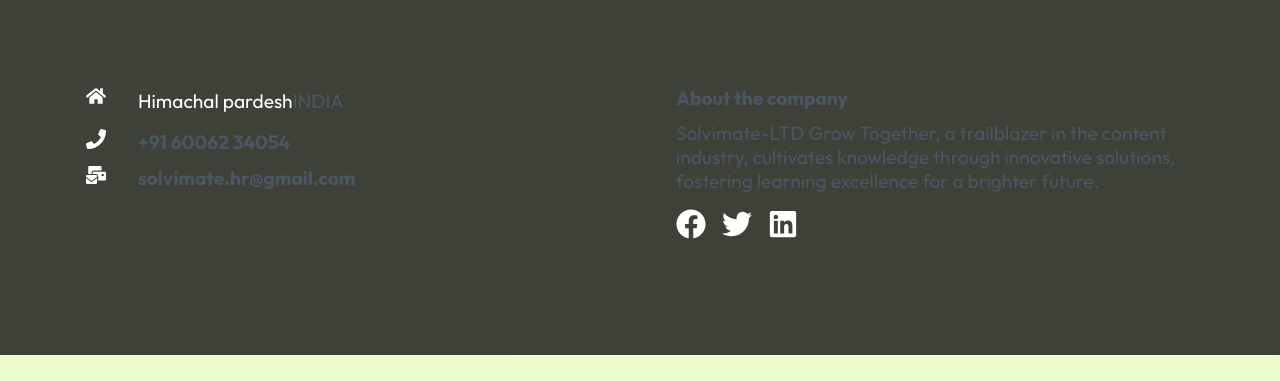
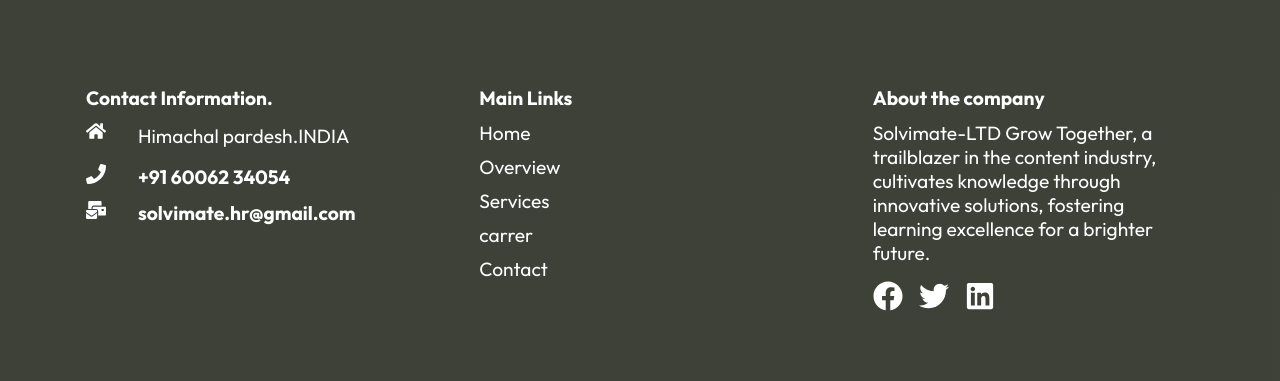
Before and after one commit to Solvimate-ltd/Solvimate, a React (Create React App) app: page / in a window 1280 px wide. Shown: the part 826-1207 px from the top of the page. Before the commit the page ends 1181 px from the top, so only its background shows below. Built offline with nearby package versions, Linux system fonts and the light colour scheme.

Commit message:
major updaet in footer

```diff
--- a/src/Components/Footer.js
+++ b/src/Components/Footer.js
@@ -8,27 +8,21 @@ import {
 } from "react-icons/fa";
 import "./FooterStyles.css";
 import React from "react";
+import { Link } from "react-router-dom";
 
 const Footer = () => {
   return (
     <div className="footer">
       <div className="footer-container">
         <div className="left">
-
-
+        <h4 style={{ color: "#fff"}}>Contact Information.</h4>
           <div className="location">
-
-
             <FaHome size={20} style={{ color: "#fff", marginRight:"2rem" }} />
-              <p style={{ color: "#fff"}}>Himachal pardesh</p>
-              <p>INDIA</p></div>
-
-
-
-
-
+              <p style={{ color: "#fff"}}>Himachal pardesh.</p>
+              <p style={{ color: "#fff"}}> INDIA</p>
+              </div>
           <div className="phone">
-            <h4>
+            <h4 style={{ color: "#fff"}}>
               <FaPhone
                 size={20}
                 style={{ color: "#fff", marginRight: "2rem" }}
@@ -37,20 +31,36 @@ const Footer = () => {
             </h4>
           </div>
           <div className="email">
-            <h4>
+            <h4 style={{ color: "#fff"}}>
               <FaMailBulk
                 size={20}
                 style={{ color: "#fff", marginRight: "2rem" }}
               />
               solvimate.hr@gmail.com
-
             </h4>
           </div>
         </div>
+        <div className="left" >
+        <h4 style={{ color: "#fff"}}>Main Links</h4>
+
+              <p style={{marginBottom:"10px"}}><Link style={{color:"#fff"}} to="/">Home</Link></p>
+              <p style={{marginBottom:"10px"}}><Link style={{color:"#fff"}}  to="/overview">Overview</Link></p>
+
+              <p style={{marginBottom:"10px"}}><Link style={{color:"#fff"}}  to="/services">Services</Link></p>
+
+              <p style={{marginBottom:"10px"}}><Link style={{color:"#fff"}}  to="/">carrer</Link></p>
+              <p style={{marginBottom:"10px"}}><Link style={{color:"#fff"}}  to="/">Contact</Link></p>
+
+
+
+
+
+        </div>
+
 
         <div className="right">
-          <h4>About the company</h4>
-          <p>
+          <h4 style={{ color: "#fff"}}>About the company</h4>
+          <p style={{ color: "#fff"}}>
             Solvimate-LTD Grow Together, a trailblazer in the content industry, cultivates
             knowledge through innovative solutions, fostering learning
             excellence for a brighter future.
--- a/src/Components/FooterStyles.css
+++ b/src/Components/FooterStyles.css
@@ -8,7 +8,7 @@
     color: white;
     margin: auto;
     display: grid;
-    grid-template-columns: repeat(2,1fr);
+    grid-template-columns: repeat(3,1fr);
     grid-gap:40px;
 
 }
```
